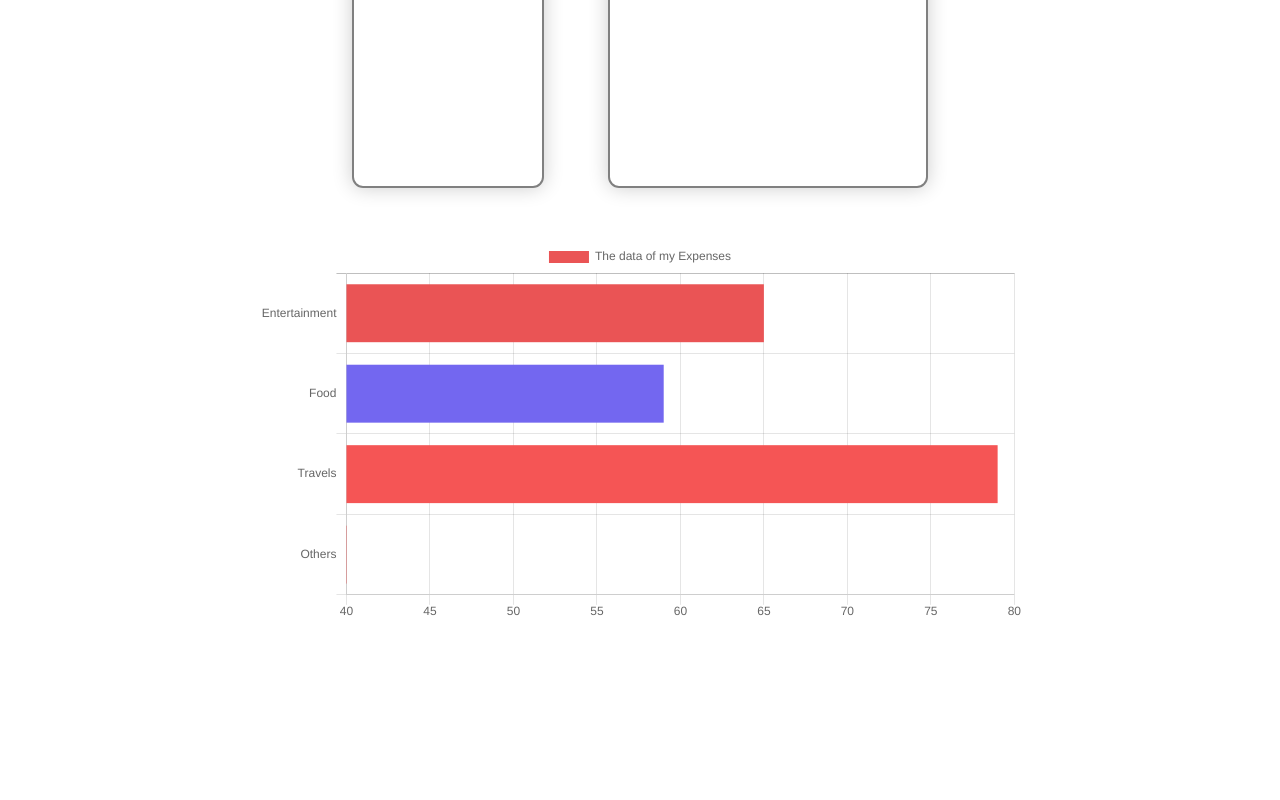
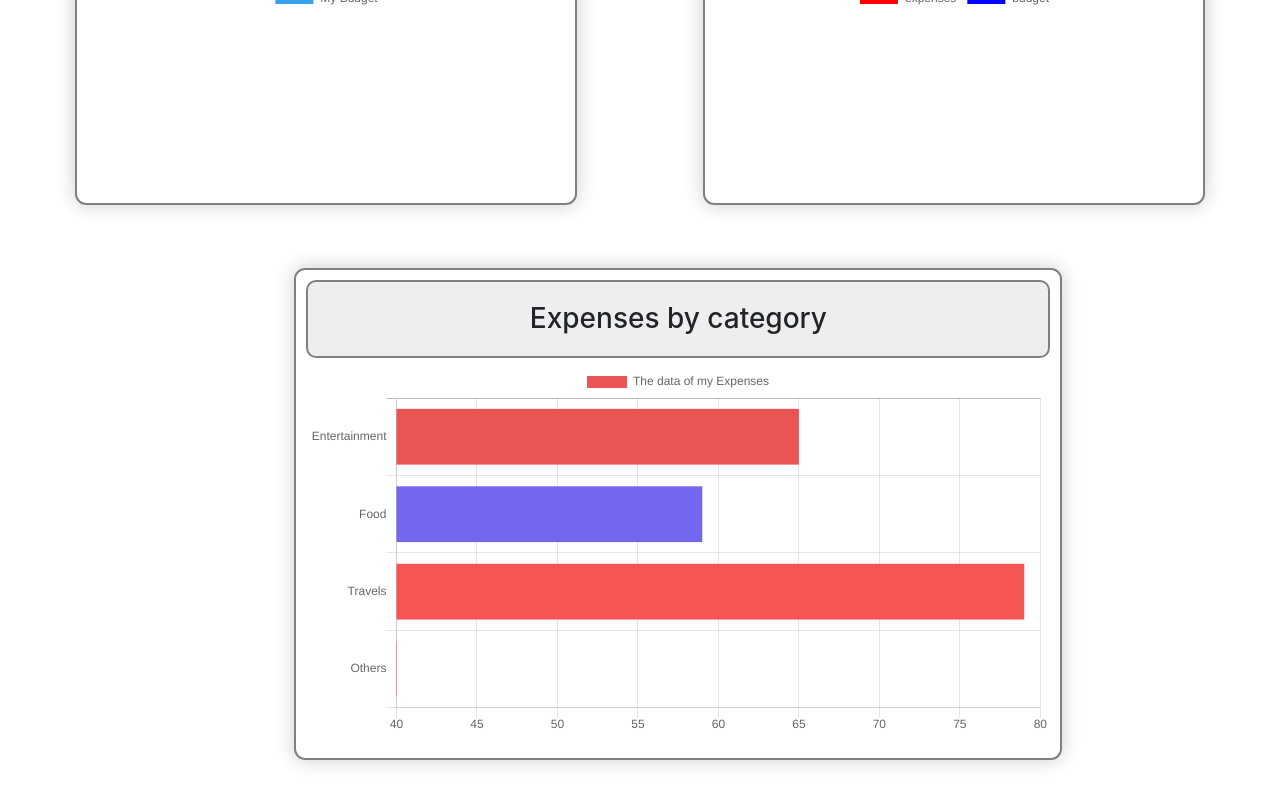
Before and after one commit to Andreas-Kalicani/travelbudget2.0, a React (Create React App) app: page /reports in a window 1280 px wide. Shown: the part 247-1047 px from the top of the page. Before the commit the page ends 912 px from the top, so only its background shows below. Built offline with nearby package versions, Linux system fonts and the light colour scheme.

Commit message:
fixed bugs

```diff
--- a/src/components/report/ChartHorizontal.js
+++ b/src/components/report/ChartHorizontal.js
@@ -13,9 +13,34 @@ const HorizontalContainer = styled.div`
 
 `
 
+
+const StyledChartBox = styled.div`
+    width: 100%;
+    height: auto;
+    padding:10px;
+    padding-bottom:20px;
+    border: 2px solid grey;
+    box-shadow: ${props=>props.theme.boxShadow};
+    margin:0% 5%;
+    border-radius: 11px;
+
+`
+
+const HeaderChart = styled.h3`
+width: 100%;
+padding:20px;
+background-color: #eee;
+border: 2px solid grey;
+text-align: center;
+border-radius: 10px;
+
+`
+
 const ChartHorizontal = () =>{
     return (
         <HorizontalContainer>
+            <StyledChartBox>
+            <HeaderChart>Expenses by category</HeaderChart>
             <HorizontalBar
             data = {{
                 labels: ["Entertainment", "Food", "Travels", "Others"],
@@ -28,6 +53,7 @@ const ChartHorizontal = () =>{
                 ]
             }}
             />
+            </StyledChartBox>
         </HorizontalContainer>
     )
 }
--- a/src/components/report/Chartbox.js
+++ b/src/components/report/Chartbox.js
@@ -9,7 +9,7 @@ const ChartContainer = styled.div`
   display: flex;
   justify-content: center;
   margin: 1%;
-  width: 50%;
+  width: 100%;
 
 `
 
--- a/src/components/report/Report.js
+++ b/src/components/report/Report.js
@@ -10,6 +10,7 @@ flex-flow: row;
 justify-content:space-around;
 align-items:flex-start;
 width:100%;
+margin-top:20px;
 margin-bottom:10px;
 height:auto;
 
```
